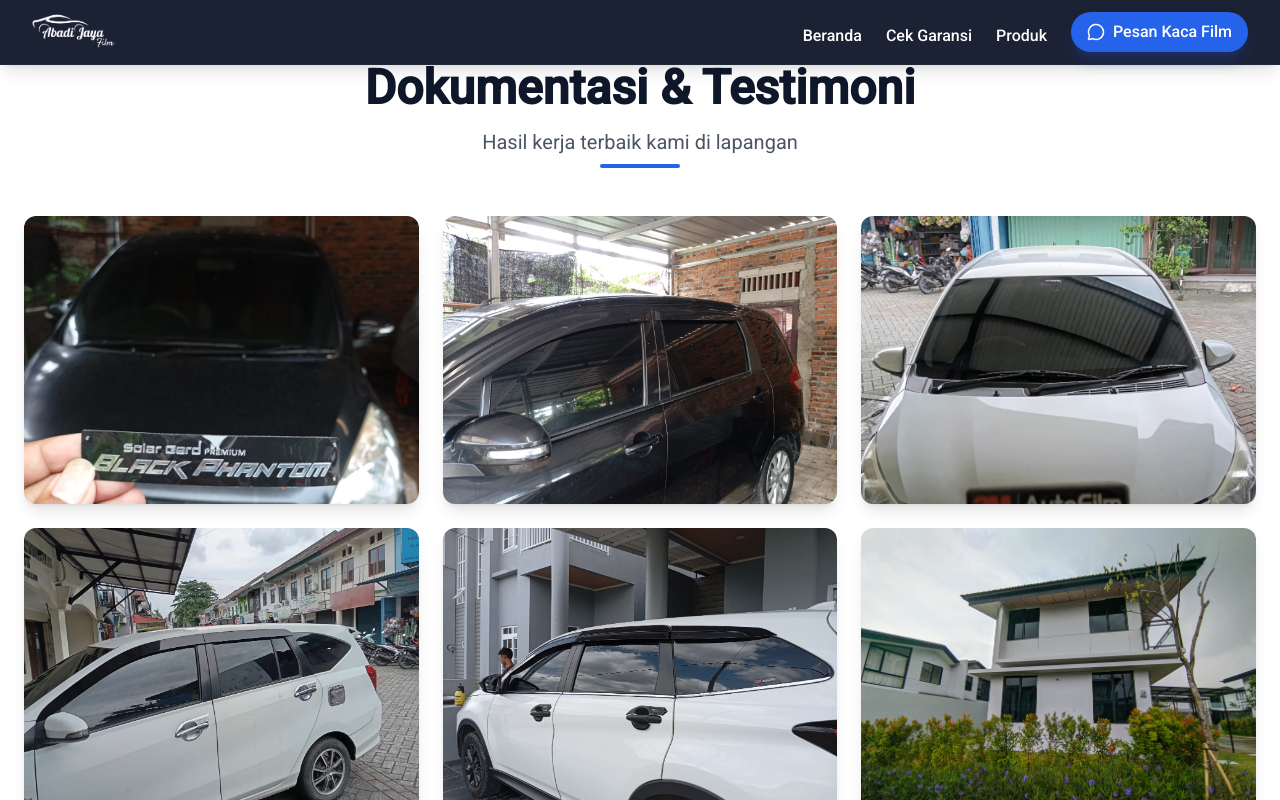
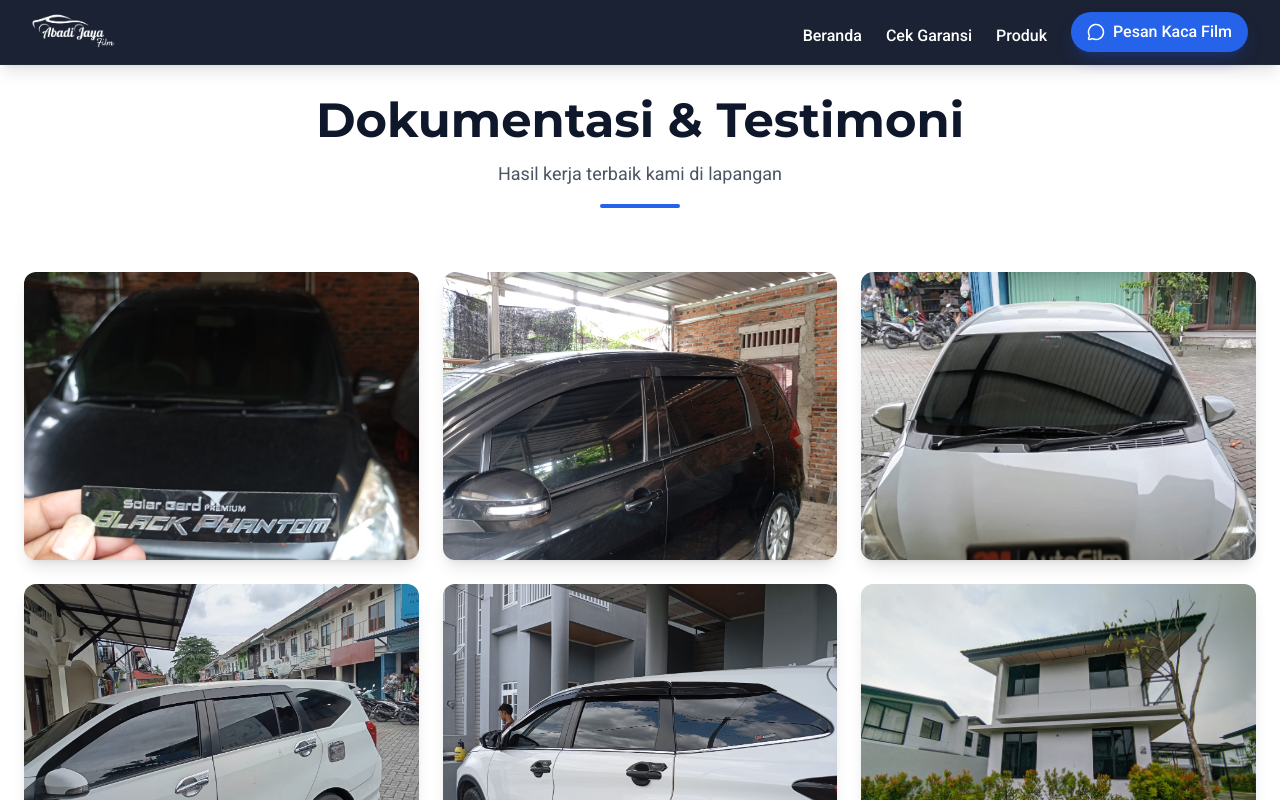
Before and after one commit to 00dho/abadijaya, a React (Vite) app in the folder client/: page /dokumentasi in a window 1280 px wide. Shown: the top 800 px of the page. Built offline with nearby package versions, Linux system fonts and the light colour scheme.

Commit message:
Perbaiki styling dan layout DokumentasiPage sesuai halaman lain

```diff
--- a/client/src/App.jsx
+++ b/client/src/App.jsx
@@ -9,7 +9,7 @@ import KelolaKonsumen from './pages/KelolaKonsumen';
 import DokumentasiPage from './pages/DokumentasiPage';
 
 function App() {
-  const location = useLocation(); // <--- Deteksi kita lagi di halaman mana
+  const location = useLocation();
 
   return (
     // mode="wait" artinya: tunggu halaman lama hilang, baru munculkan halaman baru
--- a/client/src/pages/DokumentasiPage.jsx
+++ b/client/src/pages/DokumentasiPage.jsx
@@ -51,22 +51,28 @@ export default function DokumentasiPage() {
   };
 
   return (
-    <div className="min-h-screen bg-gray-50">
+    <motion.div
+      initial={{ opacity: 0 }}
+      animate={{ opacity: 1 }}
+      exit={{ opacity: 0 }}
+      transition={{ duration: 0.5 }}
+      className="min-h-screen bg-gray-50 font-sans"
+    >
       <Navbar />
 
-      <section className="py-16 px-6 bg-white">
+      <section className="py-24 px-6 bg-white">
         <div className="max-w-7xl mx-auto">
           {/* Header */}
           <motion.div
             initial={{ opacity: 0, y: -20 }}
             animate={{ opacity: 1, y: 0 }}
             transition={{ duration: 0.6 }}
-            className="text-center mb-12"
+            className="text-center mb-16"
           >
-            <h1 className="text-4xl md:text-5xl font-bold text-slate-900 mb-4">
+            <h1 className="font-display text-5xl font-bold text-slate-900 mb-4">
               Dokumentasi & Testimoni
             </h1>
-            <p className="text-xl text-gray-600 mb-2">
+            <p className="text-lg text-gray-600 mb-4">
               Hasil kerja terbaik kami di lapangan
             </p>
             <div className="h-1 w-20 bg-blue-600 rounded-full mx-auto"></div>
@@ -166,7 +172,7 @@ export default function DokumentasiPage() {
       </AnimatePresence>
 
       <Footer />
-    </div>
+    </motion.div>
   );
 }
 
```
